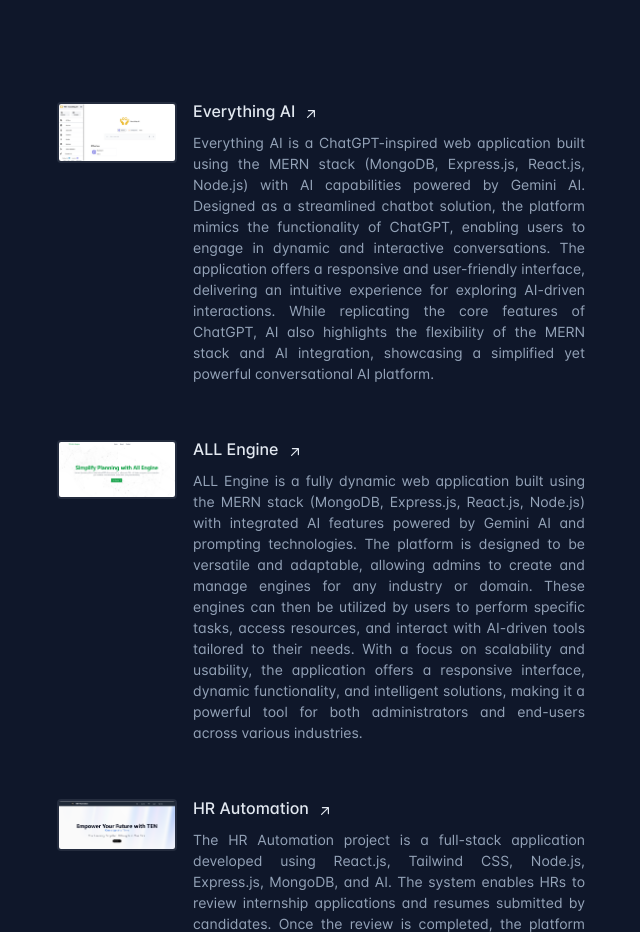
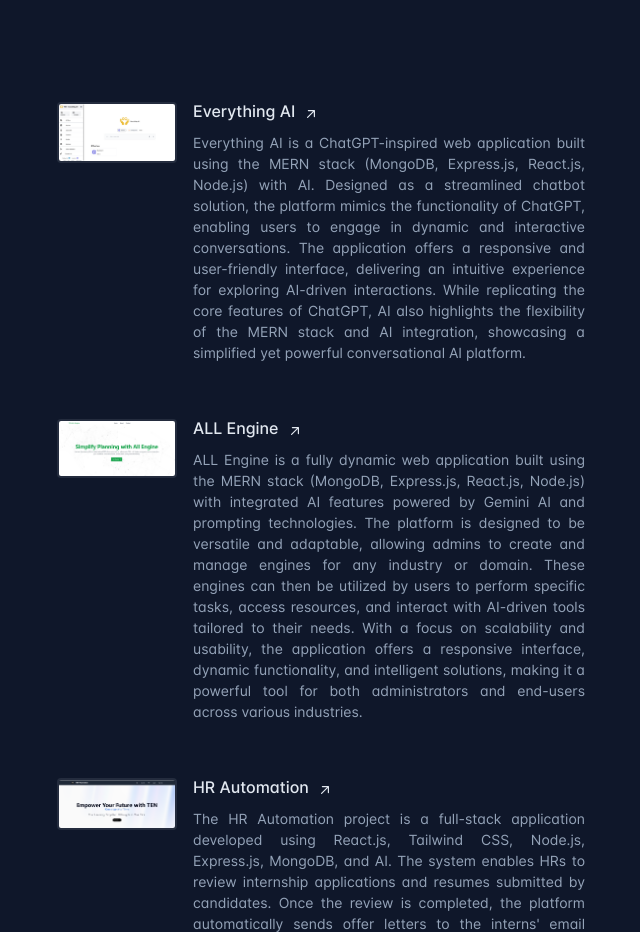
Before and after one commit to Prince260602/Portfolio, a plain HTML site: page index.html in a window 1280 px wide. Shown: the part 3160-4092 px from the top of the page, without its empty margins (583-1223 px from the left). Drawn offline with nearby package versions, Linux system fonts and the light colour scheme; files whose address does not match are found by name.

Commit message:
Update index.html

```diff
--- a/index.html
+++ b/index.html
@@ -720,7 +720,7 @@
                                                         </a>
                                                     </h3>
                                                     <p class="mt-2 text-sm leading-normal text-justify">
-                                                        Everything AI is a ChatGPT-inspired web application built using the MERN stack (MongoDB, Express.js, React.js, Node.js) with AI capabilities powered by Gemini AI.
+                                                        Everything AI is a ChatGPT-inspired web application built using the MERN stack (MongoDB, Express.js, React.js, Node.js) with AI.
 
                                                         Designed as a streamlined chatbot solution, the platform mimics the functionality of ChatGPT, enabling users to engage in dynamic and interactive conversations. The application offers a responsive and user-friendly interface, delivering an intuitive experience for exploring AI-driven interactions.
 
```
